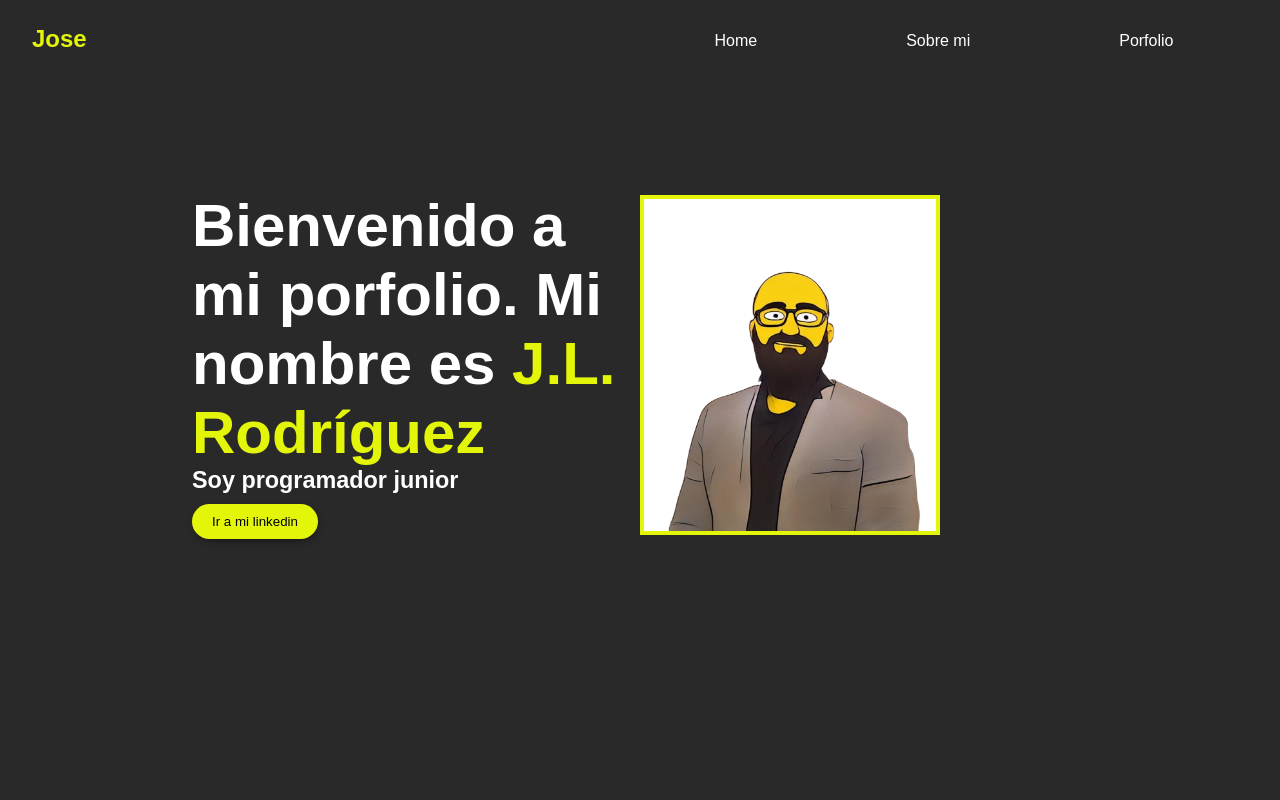
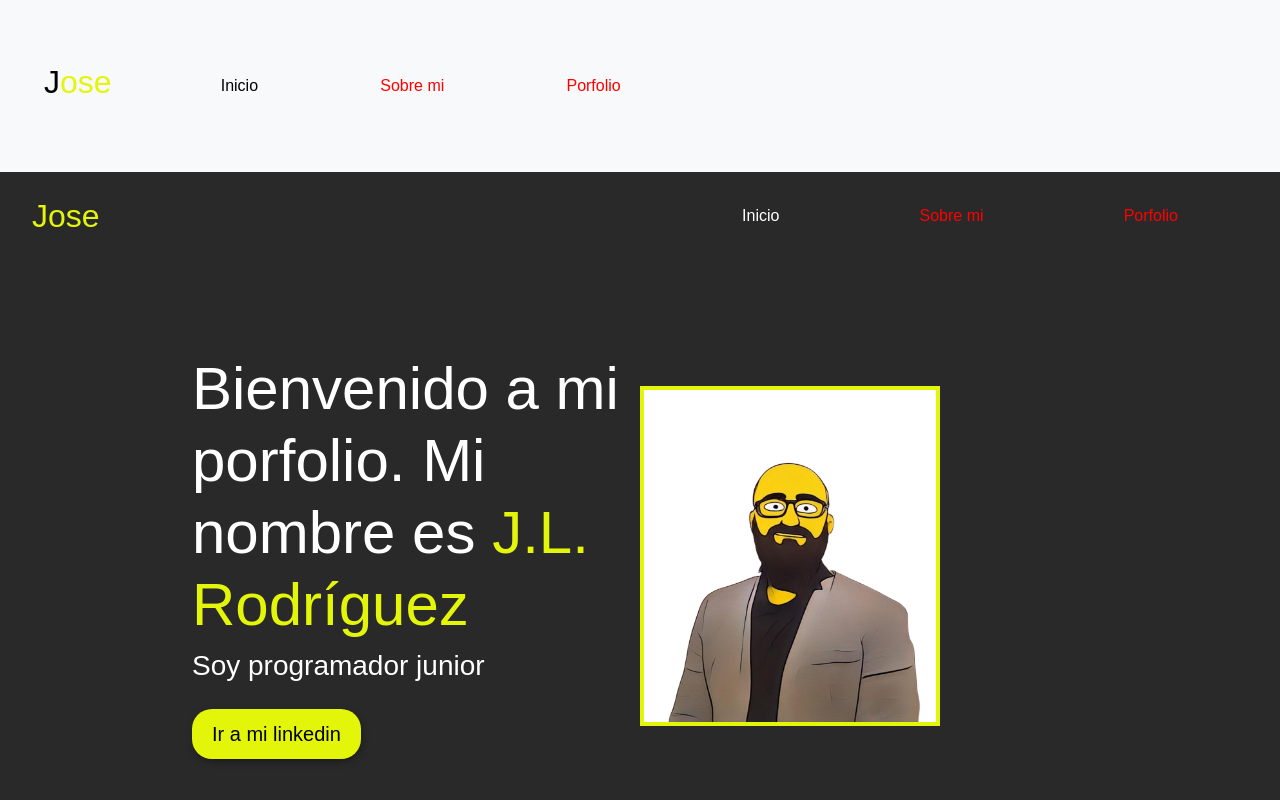
Before and after one commit to jose-giithub/porfolio, a plain HTML site: page index.html in a window 1280 px wide. Shown: the top 800 px of the page. Drawn offline with nearby package versions, Linux system fonts and the light colour scheme.

Commit message:
Empiezo a modificar en nav

```diff
--- a/css/styles.css
+++ b/css/styles.css
@@ -30,23 +30,23 @@ color: rgb(227, 246, 9);
 
 
 /********************nav*/
-.navbar{
+.navbar , #navbarNav{
   display: flex;/* que se coloque a la derecha del titulo */
   justify-content: space-between;
   padding: 2em;
 }
-.menu{
+.menu , .navbar-nav{
 /*que se coloque todo en linia*/
   display: flex;
   width: 50%;
   /*que se separen los elemenos del nav*/
   justify-content: space-around;
 }
-.menu li{
+.menu li , .navbar-nav li{
   list-style: none;
 }
-.menu a {/* dentro de las pestañas */
-  color: white;
+.menu a  , .navbar-nav a{/* dentro de las pestañas */
+  color: red;
   text-decoration: none;
   /*Espacio entre pestañas*/
   padding: 10px 20px;
--- a/index.html
+++ b/index.html
@@ -4,34 +4,63 @@
   <meta charset="UTF-8">
   <meta http-equiv="X-UA-Compatible" content="IE=edge">
   <meta name="viewport" content="width=device-width, initial-scale=1.0">
+  <!-- Bootstrap -->
+  <link href="https://cdn.jsdelivr.net/npm/bootstrap@5.3.2/dist/css/bootstrap.min.css" rel="stylesheet" integrity="sha384-T3c6CoIi6uLrA9TneNEoa7RxnatzjcDSCmG1MXxSR1GAsXEV/Dwwykc2MPK8M2HN" crossorigin="anonymous">
   <title>Portfolio</title>
   <link rel="stylesheet" href="css/styles.css">
   <script src="js/porfolio.js"></script>
   <script src="https://kit.fontawesome.com/6359741856.js" crossorigin="anonymous"></script><!--Fuesnte de estilos para el porfolio-->
 </head>
+
 <body>
-
+  <nav class="navbar navbar-expand-lg navbar-light bg-light">
+    <!-- Contenedor fluido para la barra de navegación, se usa para un ancho completo -->
+          <div class="container-fluid">
+   <!-- Marca o título de la barra de navegación, generalmente contiene el nombre o logo de la página -->
+            <a class="navbar-brand"> <h2>J<span>ose</span> </h2></a>
+   <!-- Botón que se muestra para pantallas pequeñas, activa la navegación colapsable -->
+            <button class="navbar-toggler" type="button" data-bs-toggle="collapse" data-bs-target="#navbarNav" aria-controls="navbarNav" aria-expanded="false" aria-label="Toggle navigation">
+  <!-- Icono del botón que se muestra en pantallas pequeñas (icono de hamburguesa) -->
+              <span class="navbar-toggler-icon"></span>
+            </button>
+   <!-- Contenido colapsable de la barra de navegación que se muestra al hacer clic en el botón de navegación -->
+            <div class="collapse navbar-collapse" id="navbarNav">
+              <!-- Lista de elementos de navegación -->
+              <ul class="navbar-nav">
+                <!-- Elemento de navegación individual, activo indica la página actual -->
+                <li class="nav-item">
+                  <a class="nav-link active" aria-current="inicio" href="index">Inicio</a>
+                </li>
+                <!-- Otro elemento de navegación -->
+                <li class="nav-item">
+                  <a class="nav-link"  href="info_personal.html">Sobre mi</a>
+                </li>
+                <li class="nav-item">
+                  <a class="nav-link" href="#porfolio">Porfolio</a>
+                </li>
+              </ul>
+            </div>
+          </div>
+        </nav>
     <div class="wrapper"><!--Primera parte-->
       <header>
         <nav class="navbar">
           <div class="brand">
             <h2>J<span>ose</span> </h2>
           </div>
-
           <ul class="menu">
-            <li ><a class="active" href="index.html">Home</a></li>
-            <li><a href="#info_personal">Sobre mi</a></li>
+            <li ><a class="active" href="index.html">Inicio</a></li>
+            <li><a href="info_personal.html">Sobre mi</a></li>
             <li><a href="#porfolio">Porfolio</a></li>
             <!-- <li><a href="contacto.html">Contacto</a></li> -->
              <!--<i class="fa-solid fa-magnifying-glass" style="color: #ffffff;" id="icon-search"></i>-->
           </ul>
-
         </nav>
       </header>
 
       <!--Texto info personal he imagen -->
       <main class="main">
-        <div class="infor-content" >
+        <div class="inforContent" >
           <h1>Bienvenido a mi porfolio. Mi nombre es <span>  J.L. Rodríguez </span></h1>
           <h3><p>Soy programador junior</p></h3>
           <a download href="https://www.linkedin.com/feed/"><!-- En dowload le pones el nombre del archivo a descargar y se descarga solo-->
```
Also changed, not shown: img/2-original.png (added), img/logoJava.jpg (added).
